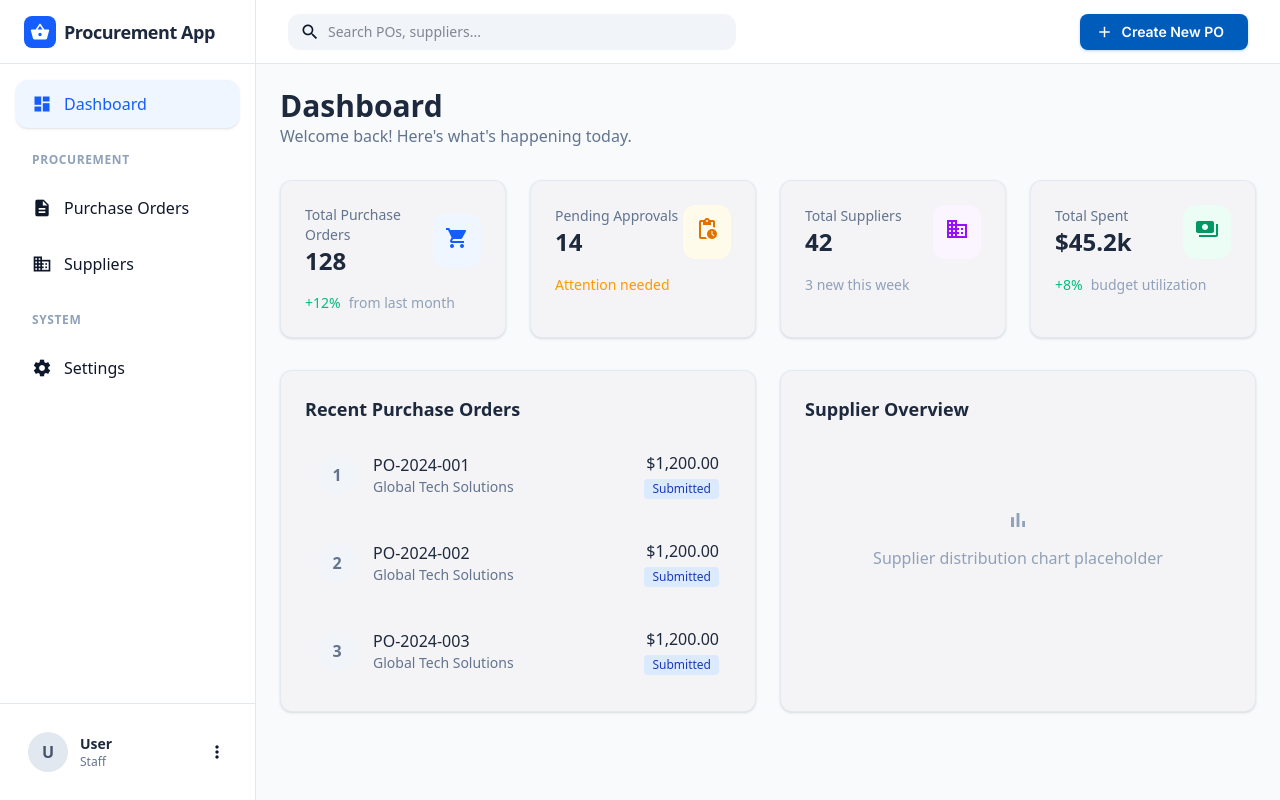
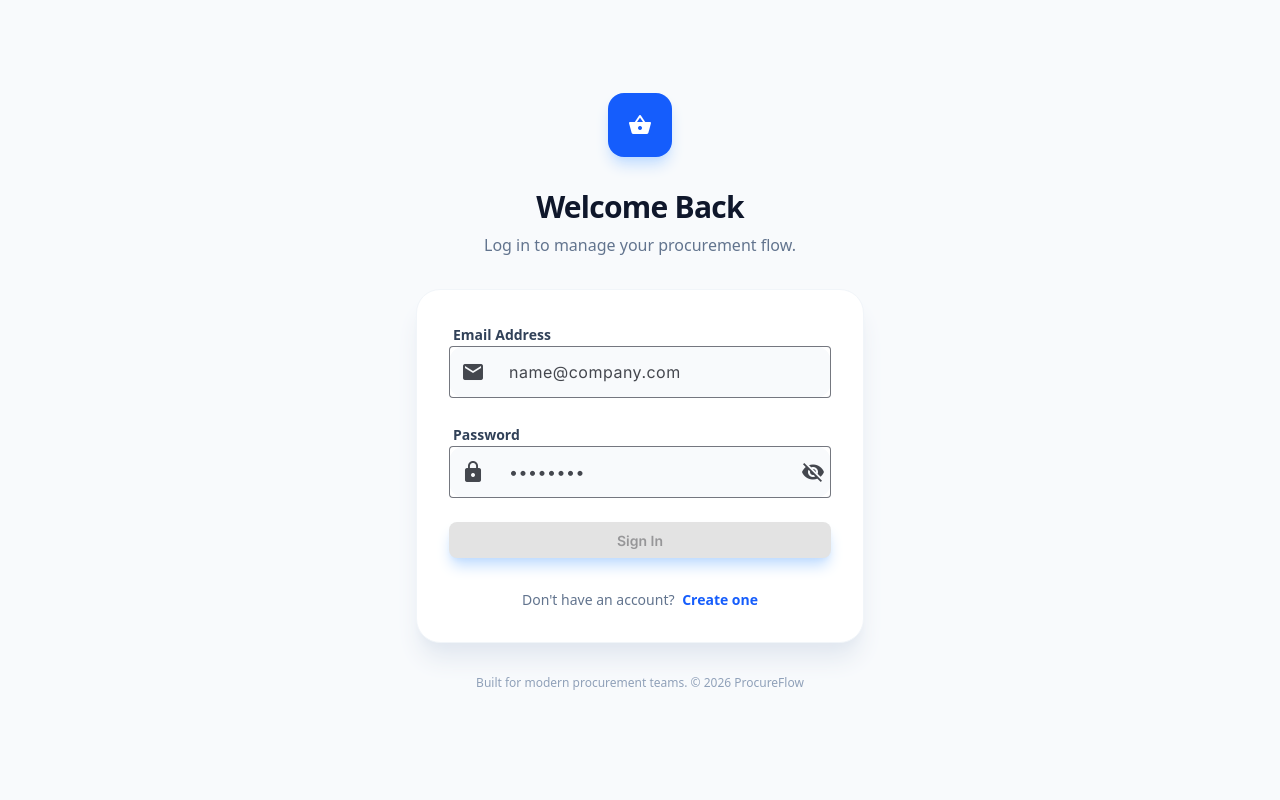
Before and after one commit to hanifomarr/procurement-app-fe, an Angular app: page /auth/login in a window 1280 px wide. Before the commit this address led to /dashboard. Built offline with nearby package versions, Linux system fonts and the light colour scheme.

Commit message:
feat(layout): integrate auth  into main layout and routes

```diff
--- a/src/app/app.routes.ts
+++ b/src/app/app.routes.ts
@@ -1,10 +1,25 @@
 import { Routes } from '@angular/router';
 import { MainLayoutComponent } from './core/layouts/main-layout/main-layout.component';
+import { authGuard } from './core/guards/auth.guard';
 
 export const routes: Routes = [
   {
+    path: 'auth',
+    children: [
+      {
+        path: 'login',
+        loadComponent: () => import('./features/auth/login/login.component').then(m => m.LoginComponent)
+      },
+      {
+        path: 'register',
+        loadComponent: () => import('./features/auth/register/register.component').then(m => m.RegisterComponent)
+      }
+    ]
+  },
+  {
     path: '',
     component: MainLayoutComponent,
+    canActivate: [authGuard],
     children: [
       {
         path: '',
--- a/src/app/core/layouts/main-layout/main-layout.component.ts
+++ b/src/app/core/layouts/main-layout/main-layout.component.ts
@@ -1,10 +1,12 @@
-import { Component } from '@angular/core';
+import { Component, inject } from '@angular/core';
 import { CommonModule } from '@angular/common';
 import { RouterOutlet, RouterLink, RouterLinkActive } from '@angular/router';
 import { MatButtonModule } from '@angular/material/button';
 import { MatIconModule } from '@angular/material/icon';
 import { MatDividerModule } from '@angular/material/divider';
 import { MatTooltipModule } from '@angular/material/tooltip';
+import { MatMenuModule } from '@angular/material/menu';
+import { AuthService } from '../../services/auth.service';
 
 @Component({
   selector: 'app-main-layout',
@@ -17,7 +19,8 @@ import { MatTooltipModule } from '@angular/material/tooltip';
     MatButtonModule,
     MatIconModule,
     MatDividerModule,
-    MatTooltipModule
+    MatTooltipModule,
+    MatMenuModule
   ],
   template: `
     <div class="flex h-screen bg-slate-50 font-sans text-slate-900">
@@ -29,7 +32,7 @@ import { MatTooltipModule } from '@angular/material/tooltip';
             <div class="w-8 h-8 bg-blue-600 rounded-lg flex items-center justify-center text-white">
               <mat-icon class="text-lg">shopping_basket</mat-icon>
             </div>
-            <span class="text-lg font-bold tracking-tight text-slate-800">Procurement App</span>
+            <span class="text-lg font-bold tracking-tight text-slate-800">ProcureFlow</span>
           </div>
         </div>
 
@@ -70,16 +73,23 @@ import { MatTooltipModule } from '@angular/material/tooltip';
 
         <!-- Profile / Footer -->
         <div class="p-4 border-t border-slate-200">
-          <div class="flex items-center gap-3 p-3 rounded-xl hover:bg-slate-50 cursor-pointer transition-colors">
-            <div class="w-10 h-10 rounded-full bg-slate-200 flex items-center justify-center text-slate-600 font-bold">
-              U
+          <div [matMenuTriggerFor]="profileMenu" class="flex items-center gap-3 p-3 rounded-xl hover:bg-slate-50 cursor-pointer transition-colors">
+            <div class="w-10 h-10 rounded-full bg-blue-100 flex items-center justify-center text-blue-600 font-bold">
+              {{ (user()?.name || 'U').charAt(0).toUpperCase() }}
             </div>
             <div class="flex-1 min-w-0">
-              <p class="text-sm font-bold text-slate-800 truncate">User</p>
-              <p class="text-xs text-slate-500 truncate">Staff</p>
+              <p class="text-sm font-bold text-slate-800 truncate">{{ user()?.name }}</p>
+              <p class="text-xs text-slate-500 truncate">{{ user()?.email }}</p>
             </div>
-            <mat-icon class="text-slate-400 text-sm">more_vert</mat-icon>
+            <mat-icon class="text-slate-400 text-sm">unfold_more</mat-icon>
           </div>
+
+          <mat-menu #profileMenu="matMenu" class="rounded-2xl border border-slate-100 shadow-xl">
+            <button mat-menu-item (click)="logout()" class="text-red-600 font-medium">
+              <mat-icon class="text-red-500">logout</mat-icon>
+              <span>Logout</span>
+            </button>
+          </mat-menu>
         </div>
       </aside>
 
@@ -118,7 +128,6 @@ import { MatTooltipModule } from '@angular/material/tooltip';
       height: 100vh;
     }
 
-    /* Custom Mat Icon Tweak */
     .mat-icon {
       font-size: 20px;
       width: 20px;
@@ -129,4 +138,11 @@ import { MatTooltipModule } from '@angular/material/tooltip';
     }
   `]
 })
-export class MainLayoutComponent {}
+export class MainLayoutComponent {
+  private authService = inject(AuthService);
+  user = this.authService.currentUser;
+
+  logout() {
+    this.authService.logout();
+  }
+}
```
